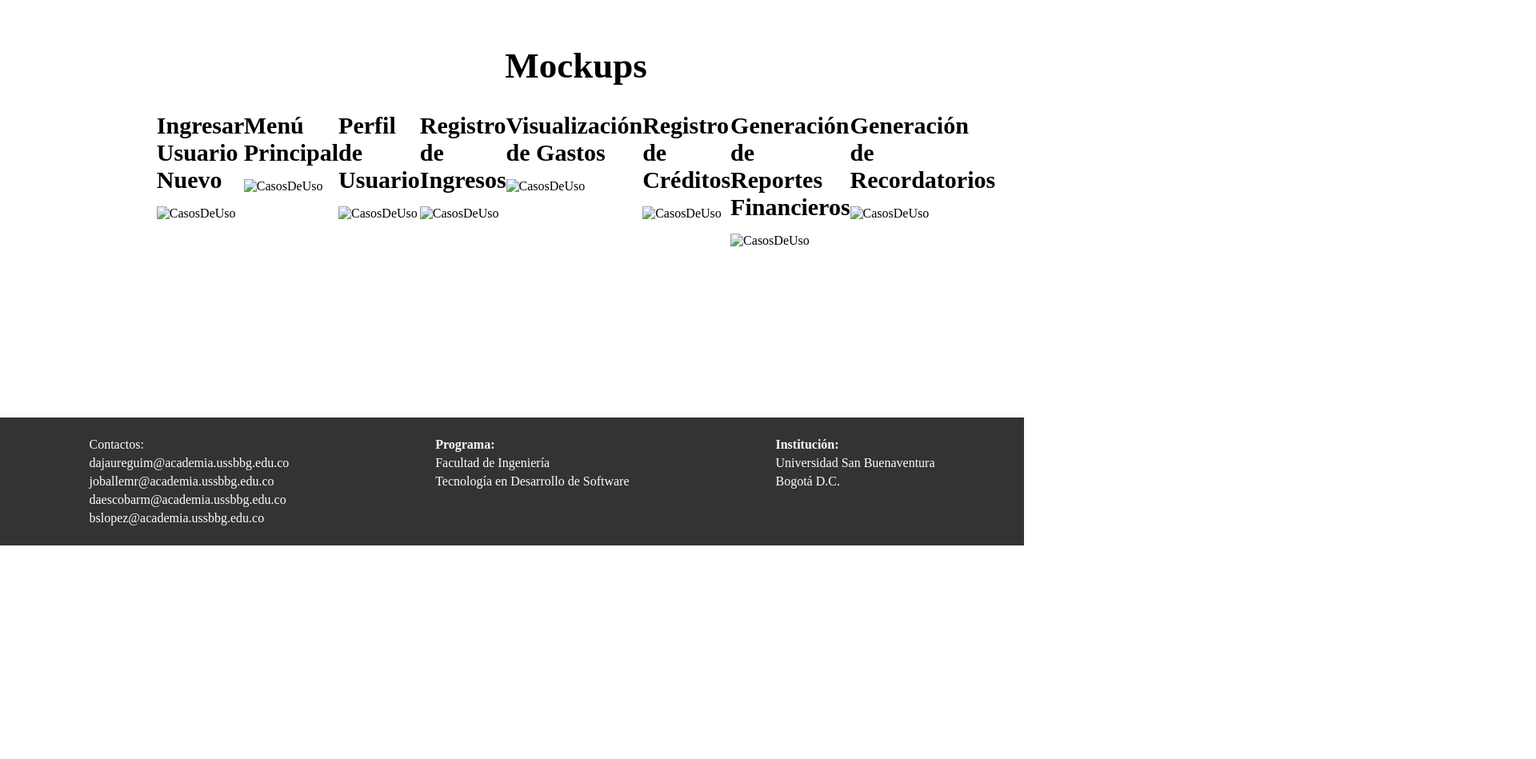
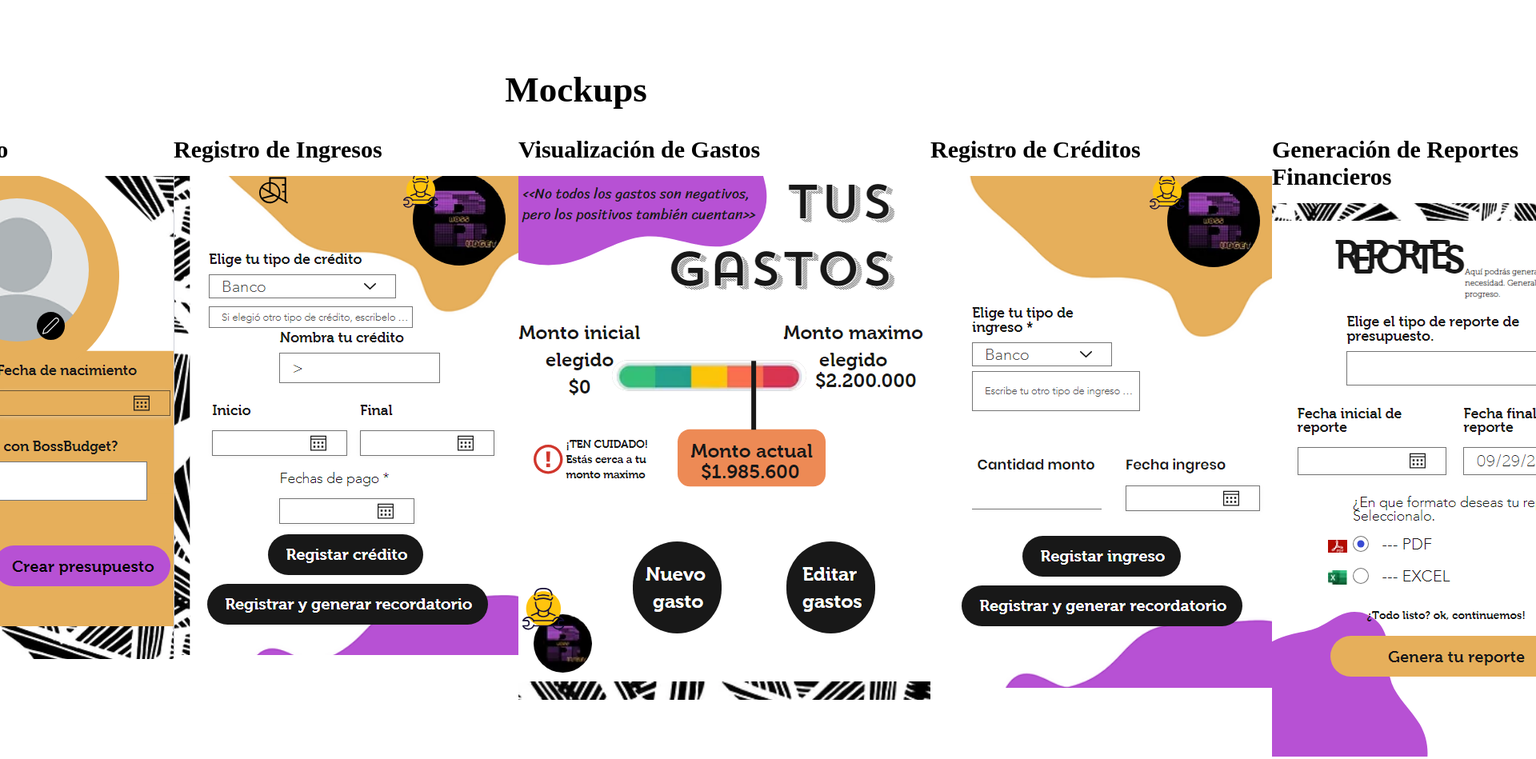
Before and after one commit to BrayanSLopez/BOOS-BUDGET, a plain HTML site: page SemestreIII.html in a window 1280 px wide. Shown: the part 1976-2925 px from the top of the page at 80% size, 1920 px wide, since content can reach past the window. Before the commit the page ends 2658 px from the top, so only its background shows below. Drawn offline with Linux system fonts and the light colour scheme; the site is published under a folder, as on GitHub Pages, so addresses that start at the root find nothing; a web font is replaced by a local one.

Commit message:
Update SemestreIII.html

```diff
--- a/SemestreIII.html
+++ b/SemestreIII.html
@@ -60,27 +60,27 @@
             <div class="carrusel-slide">
                 <div class="carrusel-item">
                     <h3>Diagrama de casos de uso</h3>
-                    <img src="/images/DiagramaCasosUso.png" alt="CasosDeUso">
+                    <img src="images/DiagramaCasosUso.png" alt="CasosDeUso">
                 </div>
                 <div class="carrusel-item">
                     <h3>Diagrama de estado - Objeto Ingresos</h3>
-                    <img src="/images/DiagramaEstados.png" alt="DiagramaEstados">
+                    <img src="images/DiagramaEstados.png" alt="DiagramaEstados">
                 </div>
                 <div class="carrusel-item">
                     <h3>Diagrama de actividades - caso de uso (Registrarse)</h3>
-                    <img src="/images/CasoResgistrarse.png" alt="CasoRegistrarse">
+                    <img src="images/CasoResgistrarse.png" alt="CasoRegistrarse">
                 </div>
                 <div class="carrusel-item">
                     <h3>Diagrama de actividades - caso de uso (Creación presupuesto)</h3>
-                    <img src="/images/CasoCreacioPresupuesto.png" alt="CasoCreacionPresupuesto">
+                    <img src="images/CasoCreacioPresupuesto.png" alt="CasoCreacionPresupuesto">
                 </div>
                 <div class="carrusel-item">
                     <h3>Diagrama de actividades - caso de uso (Reportes usuario)</h3>
-                    <img src="/images/CasoReporteUsuario.jpg" alt="CasoReportesUsuario">
+                    <img src="images/CasoReporteUsuario.jpg" alt="CasoReportesUsuario">
                 </div>
                 <div class="carrusel-item">
                     <h3>Diagrama de actividades - caso de uso (Pago de Suscripción)</h3>
-                    <img src="/images/CasoPagoSuscripcion.jpg" alt="CasoPagoSuscripcion">
+                    <img src="images/CasoPagoSuscripcion.jpg" alt="CasoPagoSuscripcion">
                 </div>
             </div>
             <button class="prev" onclick="moveSlide(-1, 'carrusel-1')">❮</button>
@@ -94,35 +94,35 @@
             <div class="carrusel-slide">
                 <div class="carrusel-item-2">
                     <h3>Ingresar Usuario Nuevo</h3>
-                    <img src="/images/Mockup1.png" alt="CasosDeUso">
+                    <img src="images/Mockup1.png" alt="CasosDeUso">
                 </div>
                 <div class="carrusel-item-2">
                     <h3>Menú Principal</h3>
-                    <img src="/images/Mockup2.png" alt="CasosDeUso">
+                    <img src="images/Mockup2.png" alt="CasosDeUso">
                 </div>
                 <div class="carrusel-item-2">
                     <h3>Perfil de Usuario</h3>
-                    <img src="/images/Mockup3.png" alt="CasosDeUso">
+                    <img src="images/Mockup3.png" alt="CasosDeUso">
                 </div>
                 <div class="carrusel-item-2">
                     <h3>Registro de Ingresos</h3>
-                    <img src="/images/Mockup4.png" alt="CasosDeUso">
+                    <img src="images/Mockup4.png" alt="CasosDeUso">
                 </div>
                 <div class="carrusel-item-2">
                     <h3>Visualización de Gastos</h3>
-                    <img src="/images/Mockup5.png" alt="CasosDeUso">
+                    <img src="images/Mockup5.png" alt="CasosDeUso">
                 </div>
                 <div class="carrusel-item-2">
                     <h3>Registro de Créditos</h3>
-                    <img src="/images/Mockup6.png" alt="CasosDeUso">
+                    <img src="images/Mockup6.png" alt="CasosDeUso">
                 </div>
                 <div class="carrusel-item-2">
                     <h3>Generación de Reportes Financieros</h3>
-                    <img src="/images/Mockup7.png" alt="CasosDeUso">
+                    <img src="images/Mockup7.png" alt="CasosDeUso">
                 </div>
                 <div class="carrusel-item-2">
                     <h3>Generación de Recordatorios</h3>
-                    <img src="/images/Mockup8.png" alt="CasosDeUso">
+                    <img src="images/Mockup8.png" alt="CasosDeUso">
                 </div>
 
             </div>
```
